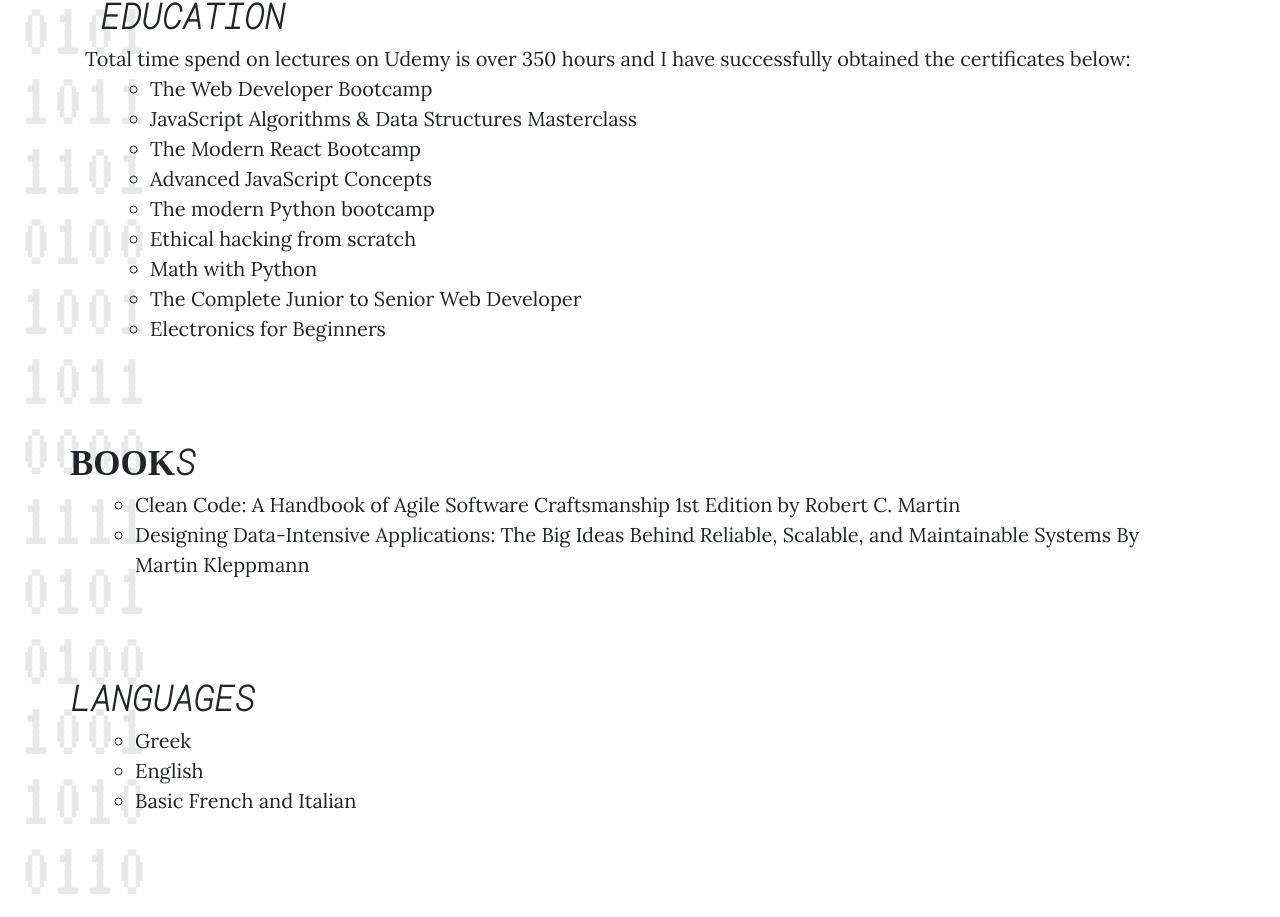
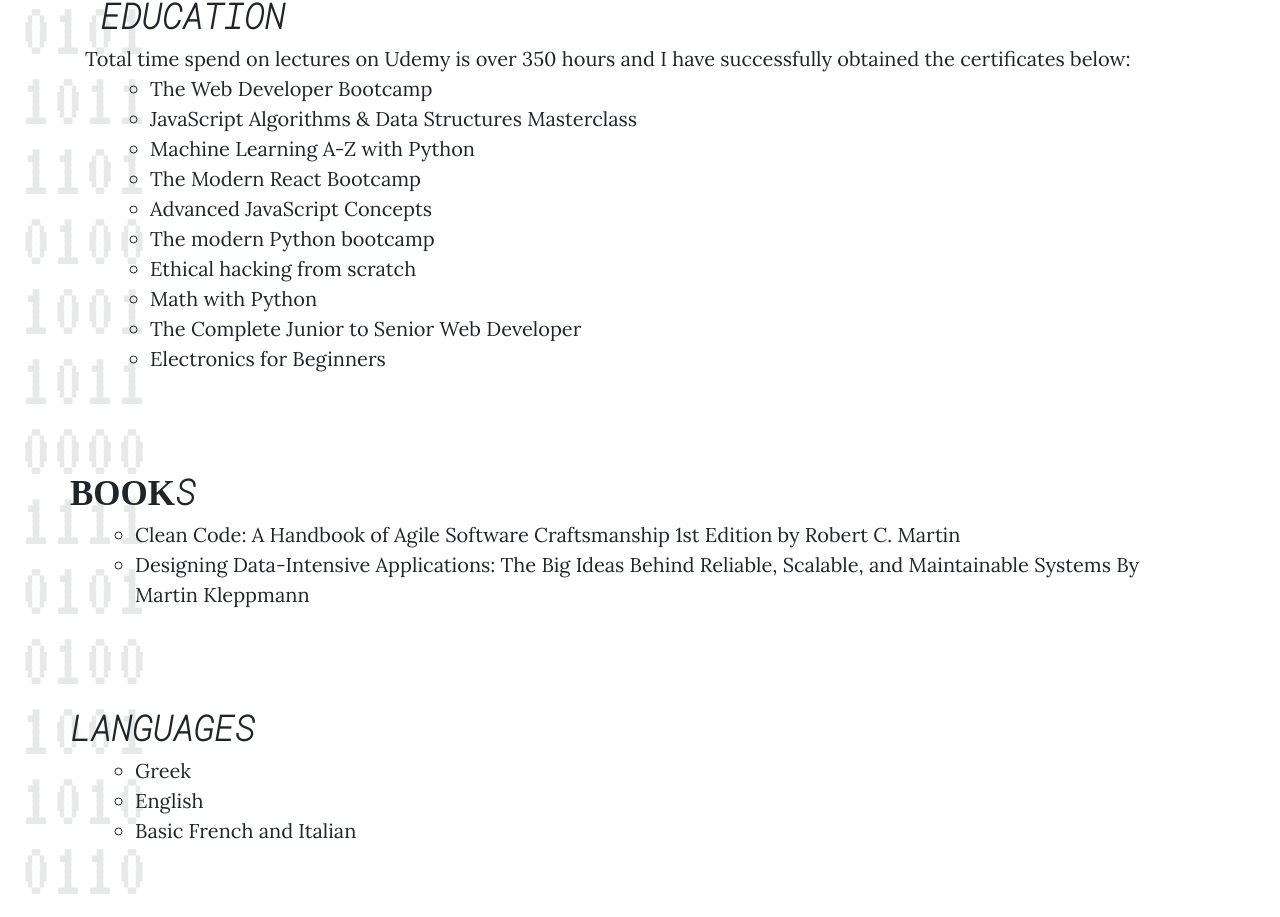
Before and after one commit to iamtheef/portfolio, a React (Create React App) app: page /#/about in a window 1280 px wide. Shown: the part 1697-2614 px from the top of the page. Built offline with nearby package versions, Linux system fonts and the light colour scheme.

Commit message:
Added AI course

```diff
--- a/src/Components/AboutMe.tsx
+++ b/src/Components/AboutMe.tsx
@@ -144,6 +144,7 @@
               <ul style={{ marginLeft: "-30px" }}>
                 <li>The Web Developer Bootcamp</li>
                 <li>JavaScript Algorithms & Data Structures Masterclass</li>
+                <li>Machine Learning A-Z with Python</li>
                 <li>The Modern React Bootcamp</li>
                 <li>Advanced JavaScript Concepts</li>
                 <li>The modern Python bootcamp</li>
```
